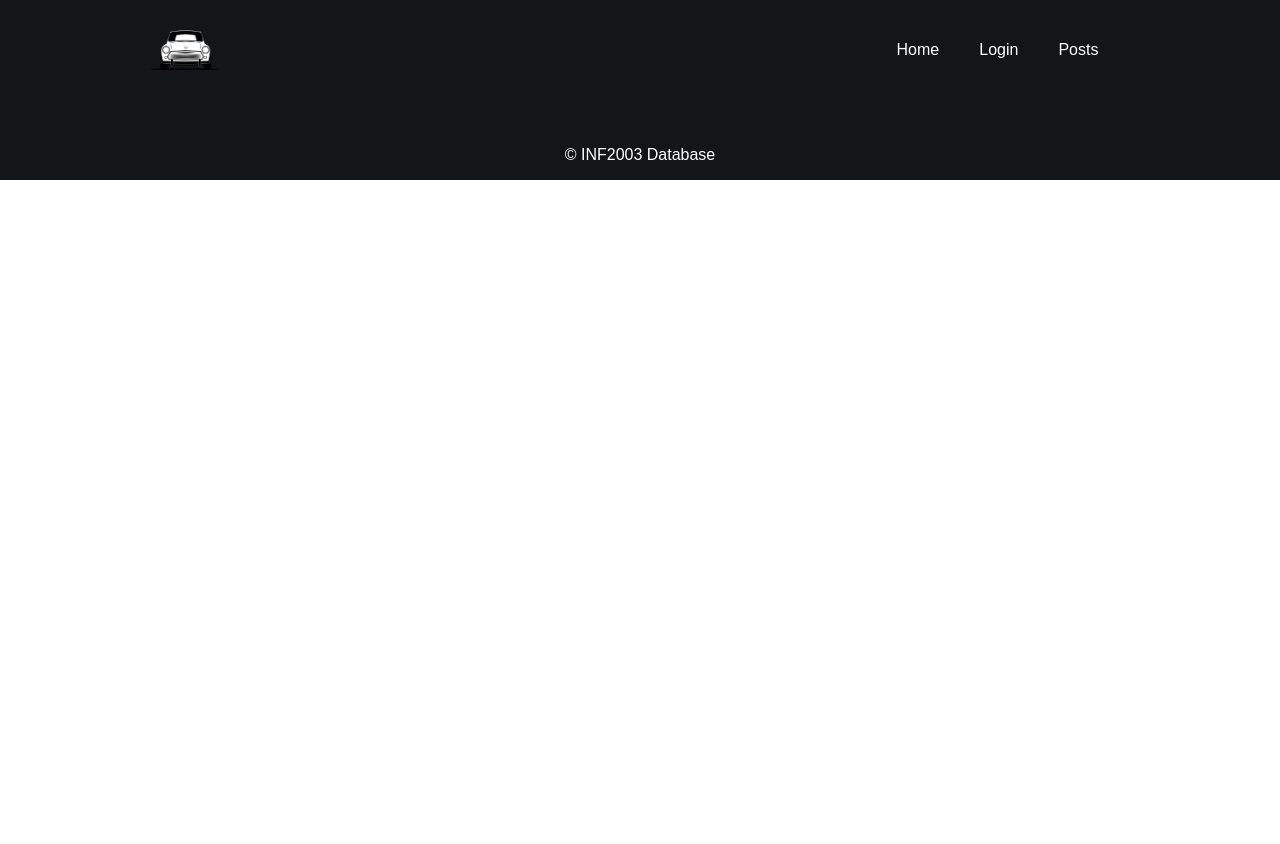
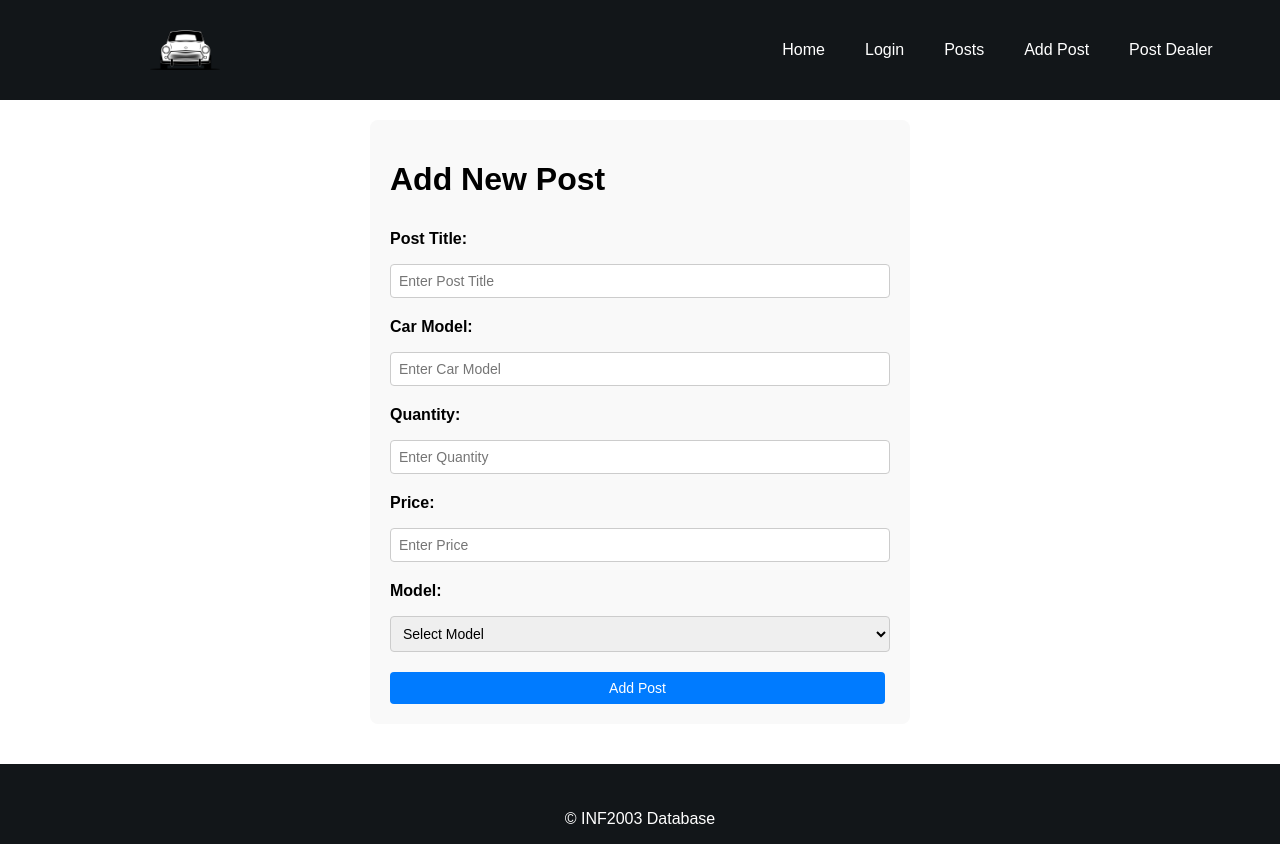
Before and after one commit to liewlucas/inf2003database, a React (Create React App) app: page /PostsDealerAdd in a window 1280 px wide. Before the commit the page ends 800 px from the top, so only its background shows below. Built offline with nearby package versions, Linux system fonts and the light colour scheme.

Commit message:
postDealer Update

```diff
--- a/src/App.js
+++ b/src/App.js
@@ -5,6 +5,9 @@ import HomePage from "./pages/Home"
 import Login from "./pages/Login"
 import Posts from "./pages/Posts"
 import Footer from "./Components/Footer";
+import AddPost from "./pages/PostsDealerAdd"
+import PostsDealer from "./pages/PostsDealer"
+
 
 
 function App() {
@@ -16,6 +19,8 @@ function App() {
           <Route path="/" exact Component={HomePage}/>
           <Route path="/Login" exact Component={Login}/>
           <Route path="/Posts" exact Component={Posts}/>
+          <Route path="/PostsDealerAdd" exact Component={AddPost}/>
+          <Route path="/PostsDealer" exact Component={PostsDealer} />
         </Routes>
         <Footer/>
       </Router>
--- a/src/Components/Navbar.js
+++ b/src/Components/Navbar.js
@@ -25,6 +25,8 @@ function Navbar() {
         <Link to="/"> Home </Link>
         <Link to="/Login"> Login </Link>
         <Link to="/Posts"> Posts </Link>
+        <Link to="/PostsDealerAdd"> Add Post </Link>
+        <Link to="/PostsDealer"> Post Dealer </Link>
         <button onClick={toggleNavbar}>
           <ReorderIcon />
         </button>
--- /dev/null
+++ b/src/pages/PostsDealer.js
@@ -0,0 +1,53 @@
+import React, { useEffect } from 'react';
+import { useLocation } from 'react-router-dom';
+import '../styles/PostsDealer.css';
+
+function PostsDealer({ startEditing, deletePost }) {
+  const location = useLocation();
+  const queryParams = new URLSearchParams(location.search);
+  const postsParam = queryParams.get('posts');
+  const posts = postsParam ? JSON.parse(decodeURIComponent(postsParam)) : [];
+
+
+  useEffect(() => {
+    // Log the posts data when it changes
+    console.log(posts);
+  }, [posts]);
+
+  return (
+    <div className="container">
+      <h1>Posts Dealer Page</h1>
+      {/* Display the posts data in a table or other format */}
+      <table>
+        <thead>
+          <tr>
+            <th>Title</th>
+            <th>Car Model</th>
+            <th>Quantity</th>
+            <th>Price</th>
+            <th>Model</th>
+            <th>Actions</th>
+          </tr>
+        </thead>
+        <tbody>
+          {posts.map((post, index) => (
+            <tr key={index}>
+              <td>{post.title}</td>
+              <td>{post.carModel}</td>
+              <td>{post.quantity}</td>
+              <td>{post.price}</td>
+              <td>{post.model}</td>
+              <td>
+                <button className="edit" onClick={() => startEditing(index)}>Edit</button>
+                <button className="delete" onClick={() => deletePost(index)}>Delete</button>
+
+              </td>
+            </tr>
+          ))}
+        </tbody>
+      </table>
+    </div>
+  );
+}
+
+export default PostsDealer;
--- /dev/null
+++ b/src/pages/PostsDealerAdd.js
@@ -0,0 +1,184 @@
+import React, { useState } from 'react';
+import '../styles/PostsDealer.css';
+import { useNavigate } from 'react-router-dom';
+
+function AddPost() {
+  const navigate = useNavigate();
+  const [posts, setPosts] = useState([]);
+  const [postTitle, setPostTitle] = useState('');
+  const [carModel, setCarModel] = useState('');
+  const [quantity, setQuantity] = useState('');
+  const [price, setPrice] = useState('');
+  const [model, setModel] = useState('');
+  const [editIndex, setEditIndex] = useState(-1);
+
+  const addNewPost = () => {
+    if (
+      postTitle.trim() !== '' &&
+      carModel.trim() !== '' &&
+      quantity !== '' &&
+      !isNaN(quantity) && // Check if quantity is numeric
+      parseFloat(quantity) >= 0 && // Check if quantity is non-negative
+      price !== '' &&
+      !isNaN(price) && // Check if price is numeric
+      parseFloat(price) >= 0 && // Check if price is non-negative
+      model !== ''
+    ) {
+      const newPost = {
+        title: postTitle,
+        carModel,
+        quantity,
+        price,
+        model
+      };
+      const updatedPosts = [...posts, newPost];
+      setPosts(updatedPosts);
+      setPostTitle('');
+      setCarModel('');
+      setQuantity('');
+      setPrice('');
+      setModel('');
+      navigate(`/PostsDealer?posts=${encodeURIComponent(JSON.stringify(updatedPosts))}`);
+    } else {
+      alert('All fields are mandatory. Quantity must be a non-negative numeric value and Price must be a non-negative float value.');
+    }
+  };
+
+  const deletePost = (index) => {
+    const updatedPosts = [...posts];
+    updatedPosts.splice(index, 1);
+    setPosts(updatedPosts);
+    if (editIndex === index) {
+      setEditIndex(-1);
+    }
+  };
+
+  const startEditing = (index) => {
+    setEditIndex(index);
+    const post = posts[index];
+    setPostTitle(post.title);
+    setCarModel(post.carModel);
+    setQuantity(post.quantity);
+    setPrice(post.price);
+    setModel(post.model);
+  };
+
+  const cancelEditing = () => {
+    setEditIndex(-1);
+    setPostTitle('');
+    setCarModel('');
+    setQuantity('');
+    setPrice('');
+    setModel('');
+  };
+
+  const updatePost = () => {
+    const updatedPosts = [...posts];
+    updatedPosts[editIndex] = {
+      title: postTitle,
+      carModel,
+      quantity,
+      price,
+      model
+    };
+    setPosts(updatedPosts);
+    setEditIndex(-1);
+    setPostTitle('');
+    setCarModel('');
+    setQuantity('');
+    setPrice('');
+    setModel('');
+  };
+
+  return (
+    <div className="container">
+      <div className="form">
+        <h1>{editIndex !== -1 ? 'Update Post' : 'Add New Post'}</h1>
+        <label htmlFor="postTitle">Post Title:</label>
+        <input
+          type="text"
+          id="postTitle"
+          placeholder="Enter Post Title"
+          value={postTitle}
+          onChange={(e) => setPostTitle(e.target.value)}
+        />
+        <label htmlFor="carModel">Car Model:</label>
+        <input
+          type="text"
+          id="carModel"
+          placeholder="Enter Car Model"
+          value={carModel}
+          onChange={(e) => setCarModel(e.target.value)}
+        />
+        <label htmlFor="quantity">Quantity:</label>
+        <input
+          type="number"
+          id="quantity"
+          placeholder="Enter Quantity"
+          value={quantity}
+          onChange={(e) => setQuantity(e.target.value)}
+        />
+        <label htmlFor="price">Price:</label>
+        <input
+          type="number"
+          id="price"
+          placeholder="Enter Price"
+          value={price}
+          onChange={(e) => setPrice(e.target.value)}
+        />
+        <label htmlFor="model">Model:</label>
+        <select id="model" value={model} onChange={(e) => setModel(e.target.value)}>
+          <option value="">Select Model</option>
+          <option value="Model A">Model A</option>
+          <option value="Model B">Model B</option>
+          <option value="Model C">Model C</option>
+        </select>
+
+        {editIndex !== -1 ? (
+        <>
+            <button className="save" onClick={updatePost}>Save</button>
+            <button className="cancel" onClick={cancelEditing}>Cancel</button>
+        </>
+        ) : (
+        <button onClick={addNewPost}>Add Post</button>
+        )}
+      </div>
+
+        {/* Render the PostTable component */}
+        {/* <PostsDealer posts={posts} /> */}
+      {/* <PostsDealer posts={posts} startEditing={startEditing} deletePost={deletePost} /> */}
+
+      {/* <table>
+        <thead>
+          <tr>
+            <th>Title</th>
+            <th>Car Model</th>
+            <th>Quantity</th>
+            <th>Price</th>
+            <th>Model</th>
+            <th>Actions</th>
+          </tr>
+        </thead>
+        <tbody>
+          {posts.map((post, index) => (
+            <tr key={index}>
+              <td>{post.title}</td>
+              <td>{post.carModel}</td>
+              <td>{post.quantity}</td>
+              <td>{post.price}</td>
+              <td>{post.model}</td>
+              <td>
+                <button className="edit" onClick={() => startEditing(index)}>Edit</button>
+                <button className="delete" onClick={() => deletePost(index)}>Delete</button>
+              </td>
+            </tr>
+          ))}
+        </tbody>
+      </table> */}
+
+
+    </div>
+  );
+}
+
+export default AddPost;
--- /dev/null
+++ b/src/styles/PostsDealer.css
@@ -0,0 +1,110 @@
+/* Styling for the AddPost component */
+
+/* Example styles - Modify and add your styles */
+.container {
+    display: flex;
+    flex-direction: column;
+    align-items: center;
+    padding: 20px 40px 40px 40px; /* Changed padding to 50px */
+  }
+
+  .form {
+    display: flex;
+    flex-direction: column;
+    width: 500px;
+    padding: 20px; /* Changed padding to 50px */
+    background-color: #f9f9f9;
+    border-radius: 8px;
+    gap: 10px; /* Add some space between the buttons */
+  }
+
+  .form input,
+  .form select {
+    margin-bottom: 10px;
+    padding: 8px;
+    border: 1px solid #ccc;
+    border-radius: 4px;
+    font-size: 14px;
+  }
+
+  .form button {
+    padding: 8px 12px;
+    border: none;
+    border-radius: 4px;
+    background-color: #007bff;
+    color: #fff;
+    cursor: pointer;
+    font-size: 14px;
+  }
+
+  .form button:hover {
+    background-color: #0056b3;
+  }
+
+
+/* Style for the form buttons */
+  /* Style for the Save button */
+  .form button.save {
+    background-color: #4caf50; /* Change background color for Save button */
+    color: white; /* Change text color for Save button */
+  }
+
+  /* Style for the Cancel button */
+  .form button.cancel {
+    background-color: #007bff; /* Change background color for Cancel button */
+    color: white; /* Change text color for Cancel button */
+  }
+
+
+  /* Styles for labels */
+.form label {
+    margin-bottom: 6px;
+    font-weight: bold;
+  }
+
+
+  /* AddPost.css */
+table {
+    width: 100%;
+    border-collapse: collapse;
+    margin-top: 20px;
+  }
+
+  th, td {
+    border: 1px solid #dddddd;
+    text-align: left;
+    padding: 8px;
+  }
+
+  th {
+    background-color: #f2f2f2;
+  }
+
+  tr:nth-child(even) {
+    background-color: #f9f9f9;
+  }
+
+  tr:hover {
+    background-color: #f1f1f1;
+  }
+
+  button {
+    padding: 6px 10px;
+    margin-right: 5px;
+    cursor: pointer;
+    border: none;
+    border-radius: 4px;
+  }
+
+
+  /* Style for the Edit button */
+table button.edit {
+    background-color: #4caf50;
+    color: white;
+  }
+
+  /* Style for the Delete button */
+  table button.delete {
+    background-color: #f44336;
+    color: white;
+  }
```
